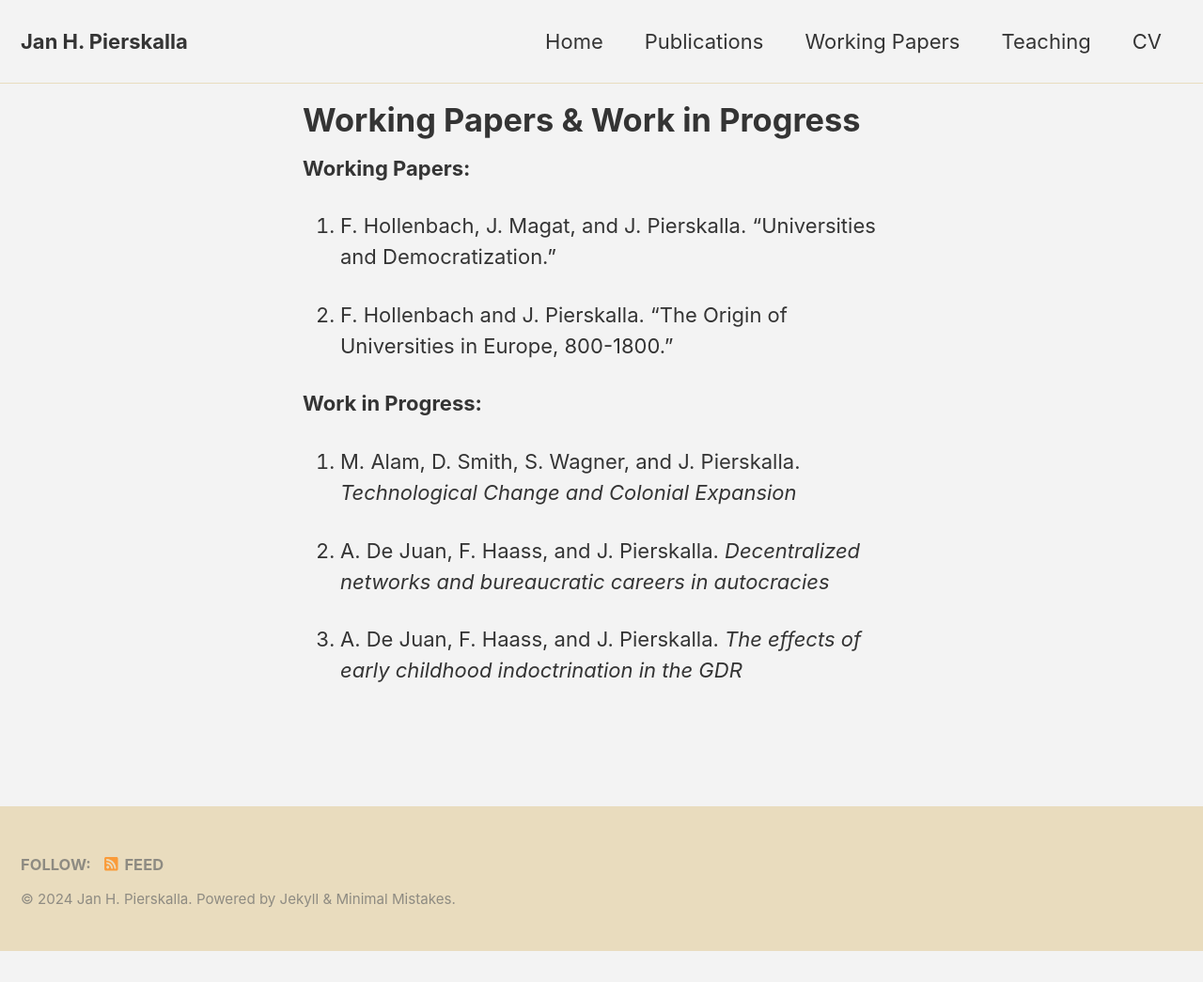
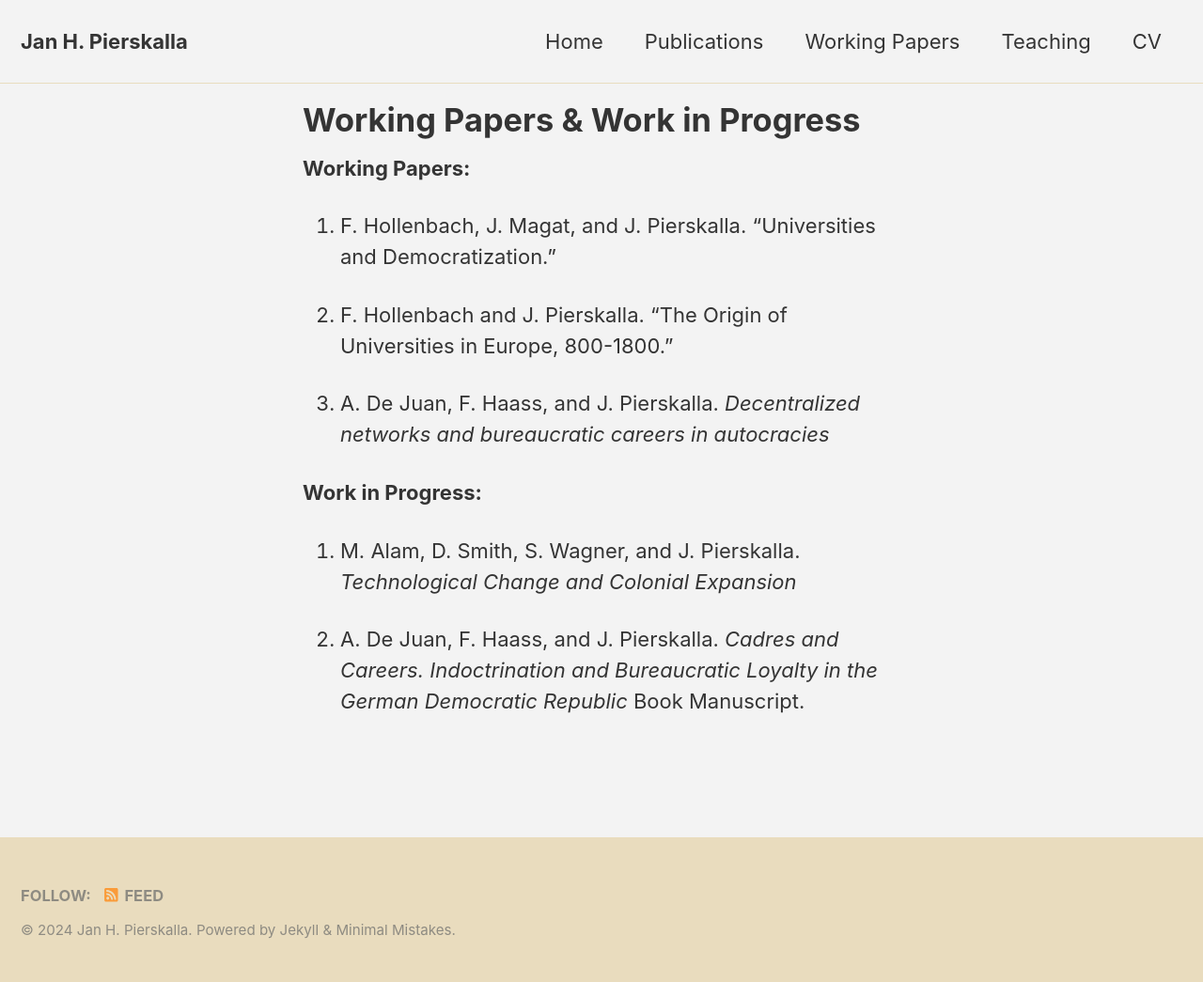
Before and after one commit to jpierskalla/jpierskalla.github.io, a Jekyll site: the page built from pages/workingPapers.md, in a window 1280 px wide. Shown: the whole page at 94% size. Built offline with Jekyll 4.4.1, drawn with Linux system fonts in a browser that asks for light colours; nearby versions of some CDN libraries; before the commit the page ends 1012 px from its top, so only the background shows below that.

Commit message:
Update workingPapers.md

```diff
--- a/pages/workingPapers.md
+++ b/pages/workingPapers.md
@@ -11,11 +11,11 @@ __Working Papers:__
 
 2022. F. Hollenbach, J. Magat, and J. Pierskalla. "Universities and Democratization."
 
-2022. F. Hollenbach and J. Pierskalla. "The Origin of Universities in Europe, 800-1800."
+2023. F. Hollenbach and J. Pierskalla. "The Origin of Universities in Europe, 800-1800."
+
+2023. A. De Juan, F. Haass, and J. Pierskalla. *Decentralized networks and bureaucratic careers in autocracies*
 
 __Work in Progress:__
-2022. M. Alam, D. Smith, S. Wagner, and J. Pierskalla. *Technological Change and Colonial Expansion*
+2023. M. Alam, D. Smith, S. Wagner, and J. Pierskalla. *Technological Change and Colonial Expansion*
 
-2022. A. De Juan, F. Haass, and J. Pierskalla. *Decentralized networks and bureaucratic careers in autocracies*
-
-2022. A. De Juan, F. Haass, and J. Pierskalla. *The effects of early childhood indoctrination in the GDR*
+2023. A. De Juan, F. Haass, and J. Pierskalla. *Cadres and Careers. Indoctrination and Bureaucratic Loyalty in the German Democratic Republic* Book Manuscript.
```
